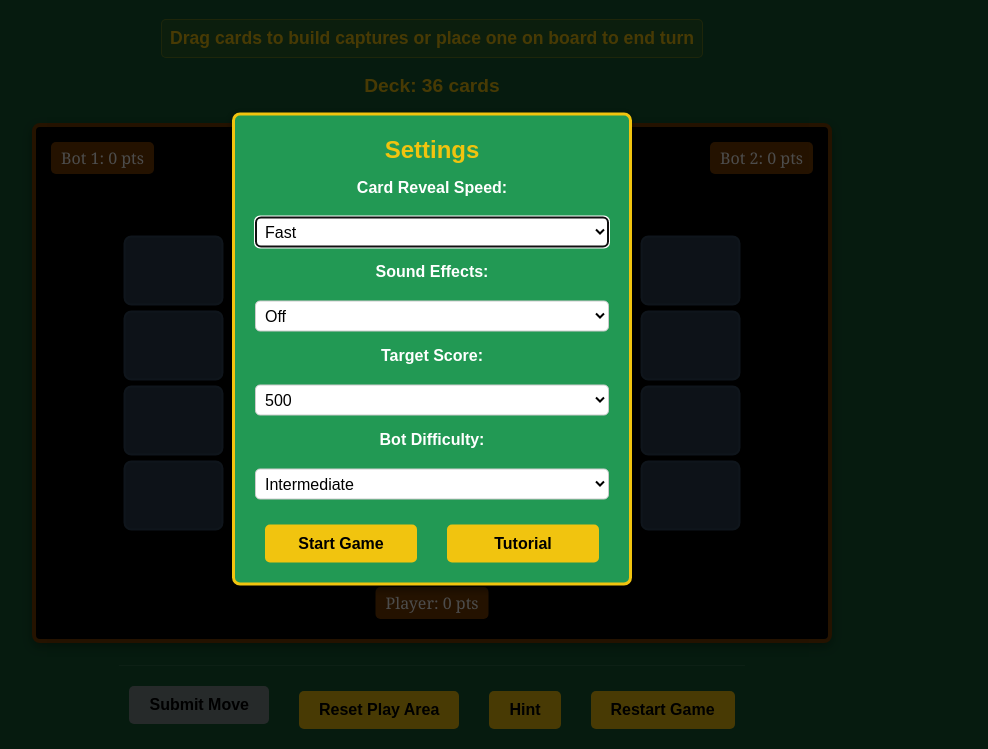
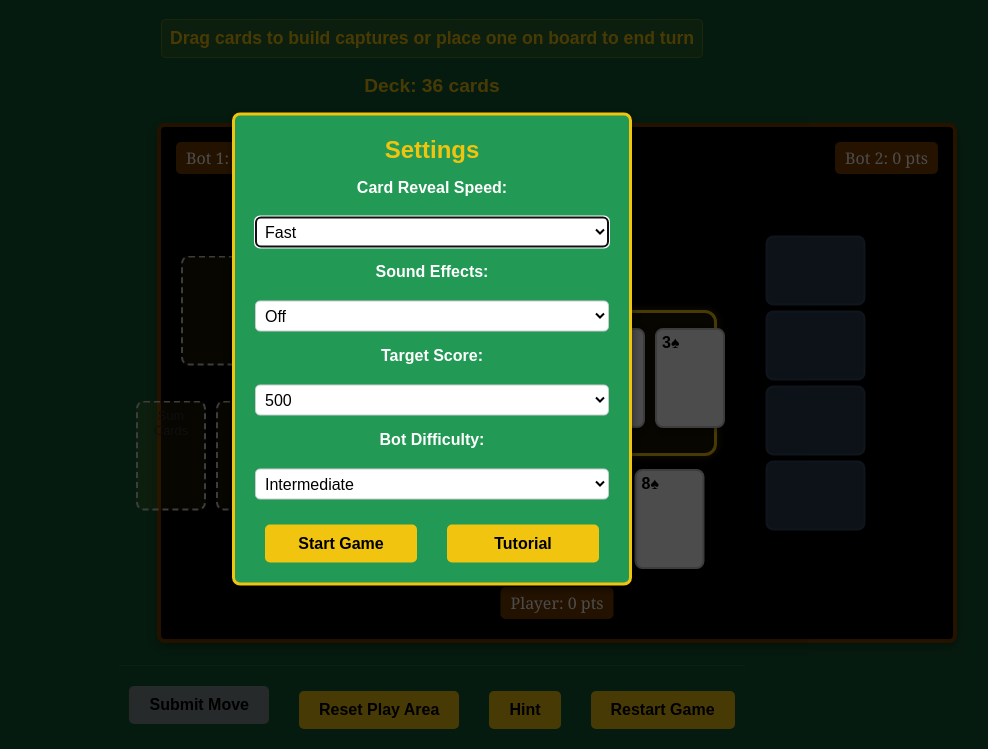
Before and after one commit to toocheesy/STACKED, a plain HTML site: page index.html in a window 1280 px wide. Shown: the part 51-800 px from the top of the page, without its empty margins (208-1196 px from the left). Drawn offline with Linux system fonts and the light colour scheme.

Commit message:
overlap fix again

```diff
--- a/css/styles.css
+++ b/css/styles.css
@@ -49,14 +49,17 @@ h1 {
 }
 
 .combination-area {
+  position: absolute;
+  left: 20px;
+  top: 50%;
+  transform: translateY(-50%);
   display: flex;
   flex-direction: column;
   align-items: center;
-  justify-content: flex-start;
-  gap: 0px;
-  width: 280px;
-  margin: 0 auto 20px auto;
-  position: relative;
+  justify-content: center;
+  gap: 10px;
+  width: 220px;
+  z-index: 20;
 }
 
 .combo-slot {
@@ -90,13 +93,13 @@ h1 {
 
 .table {
   flex-grow: 1;
-  margin: 10px 0;
+  margin: 10px 0 10px 250px;
   background-color: black;
   border: 4px solid #7B3F00;
   border-radius: 8px;
   position: relative;
   min-height: 0;
-  width: 100%;
+  width: calc(100% - 270px);
   max-height: 65vh;
   box-shadow: 0 4px 10px rgba(0, 0, 0, 0.3);
 }
```
